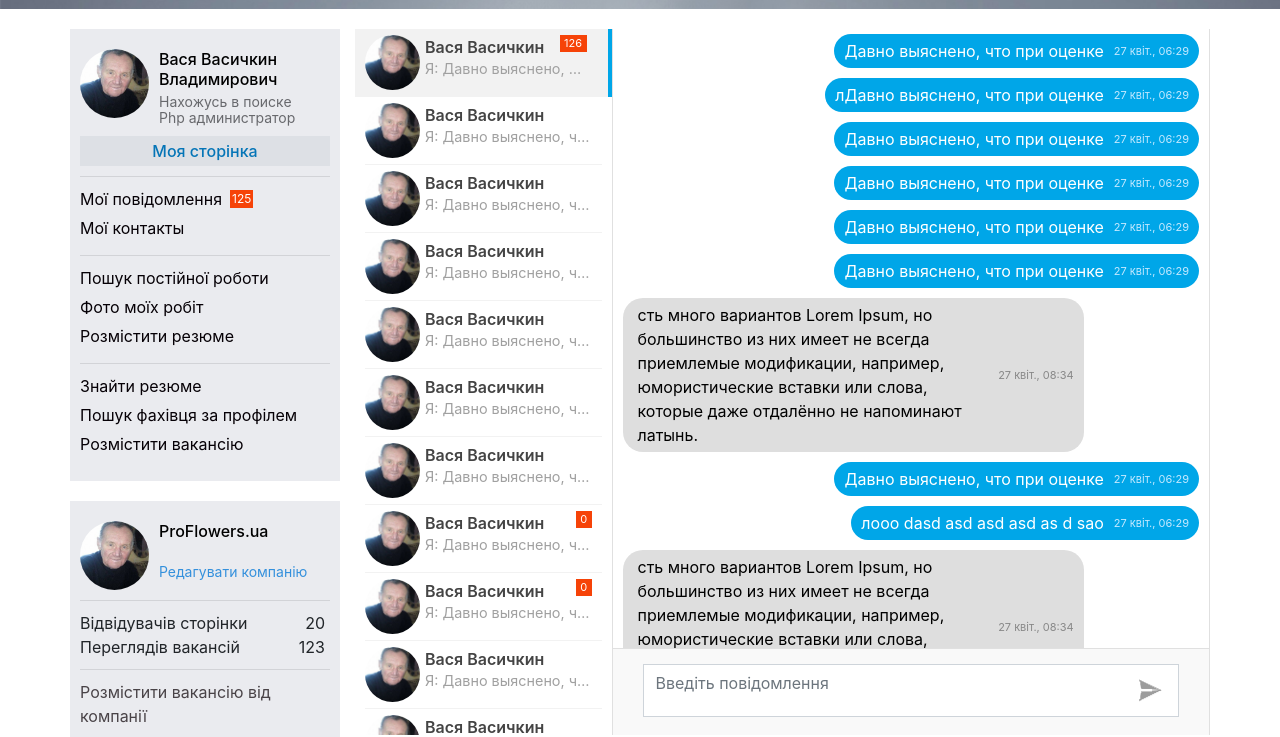
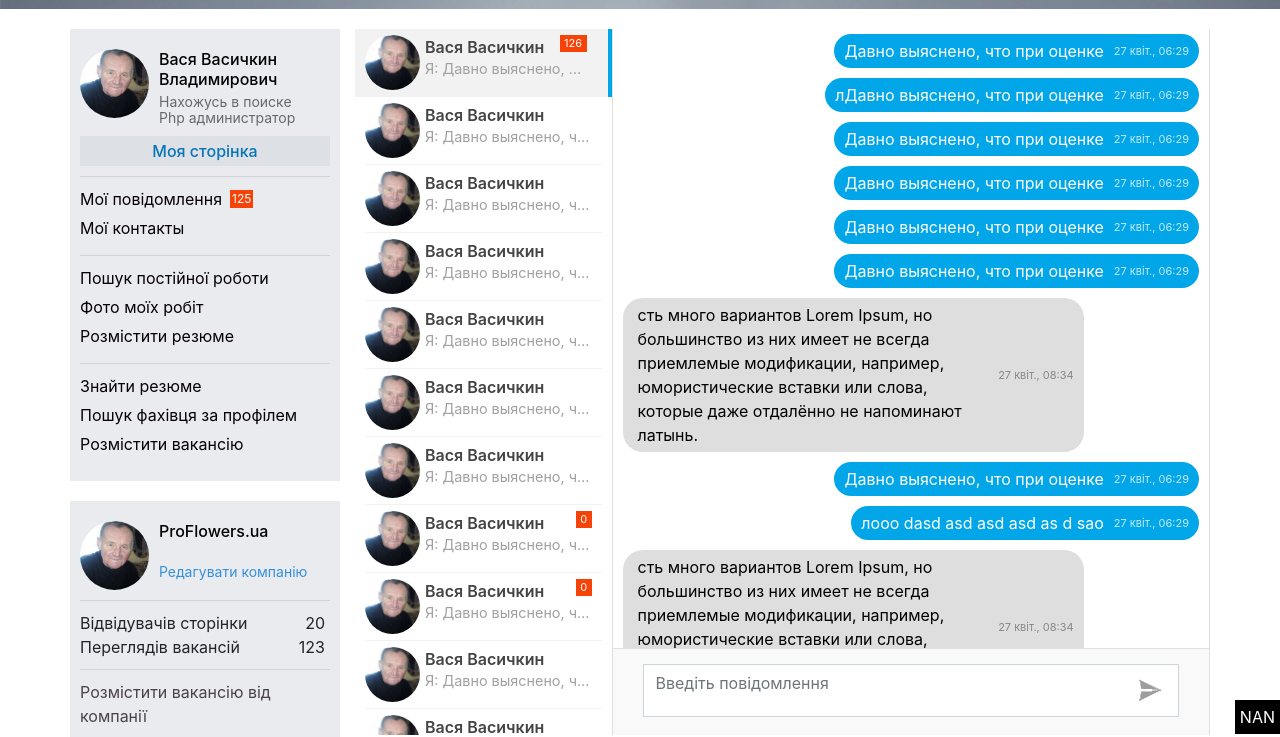
Before and after one commit to EvgeniyTurovets/makaka, a website: page build/html/chat.html in a window 1280 px wide. Shown: the part 66-803 px from the top of the page. Drawn offline with Linux system fonts and the light colour scheme.

Commit message:
Update chat.html

```diff
--- a/build/html/chat.html
+++ b/build/html/chat.html
@@ -507,9 +507,13 @@
                 </div>
             </div>
         </div>
+        <div class="position-for-top">NAN</div>
 
 
         <script src="../js/main.js"></script>
-        <!--<script src="../js/jquery.nicescroll.js"></script>-->
+        <script src="../js/jquery.nicescroll.js"></script>
+        <style>
+            .position-for-top {position: fixed; right: 0; bottom: 0; background: #000; padding: 5px; color: #fff; font-size: 16px; z-index: 999;}
+        </style>
 </body>
 </html>
```
